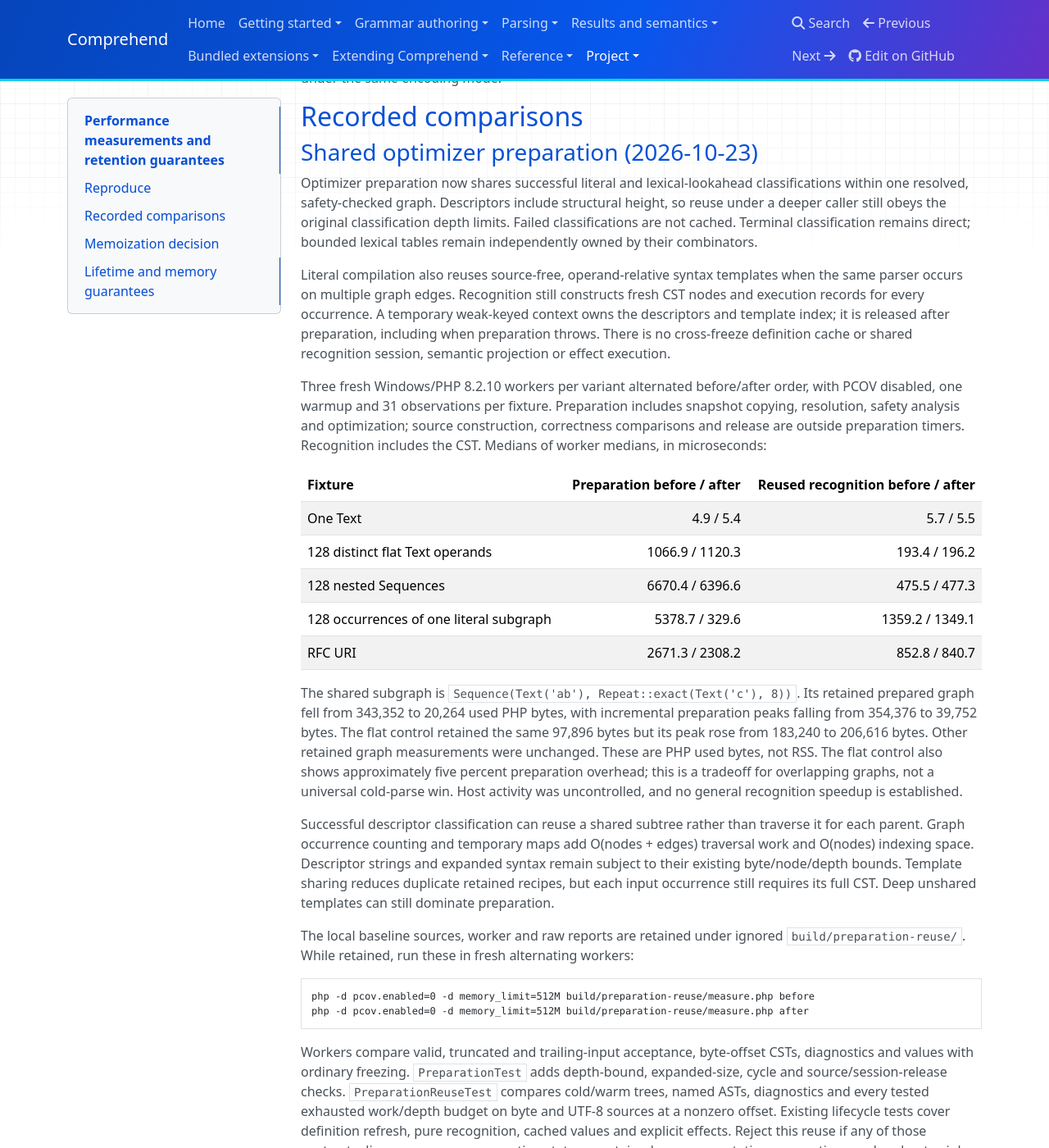
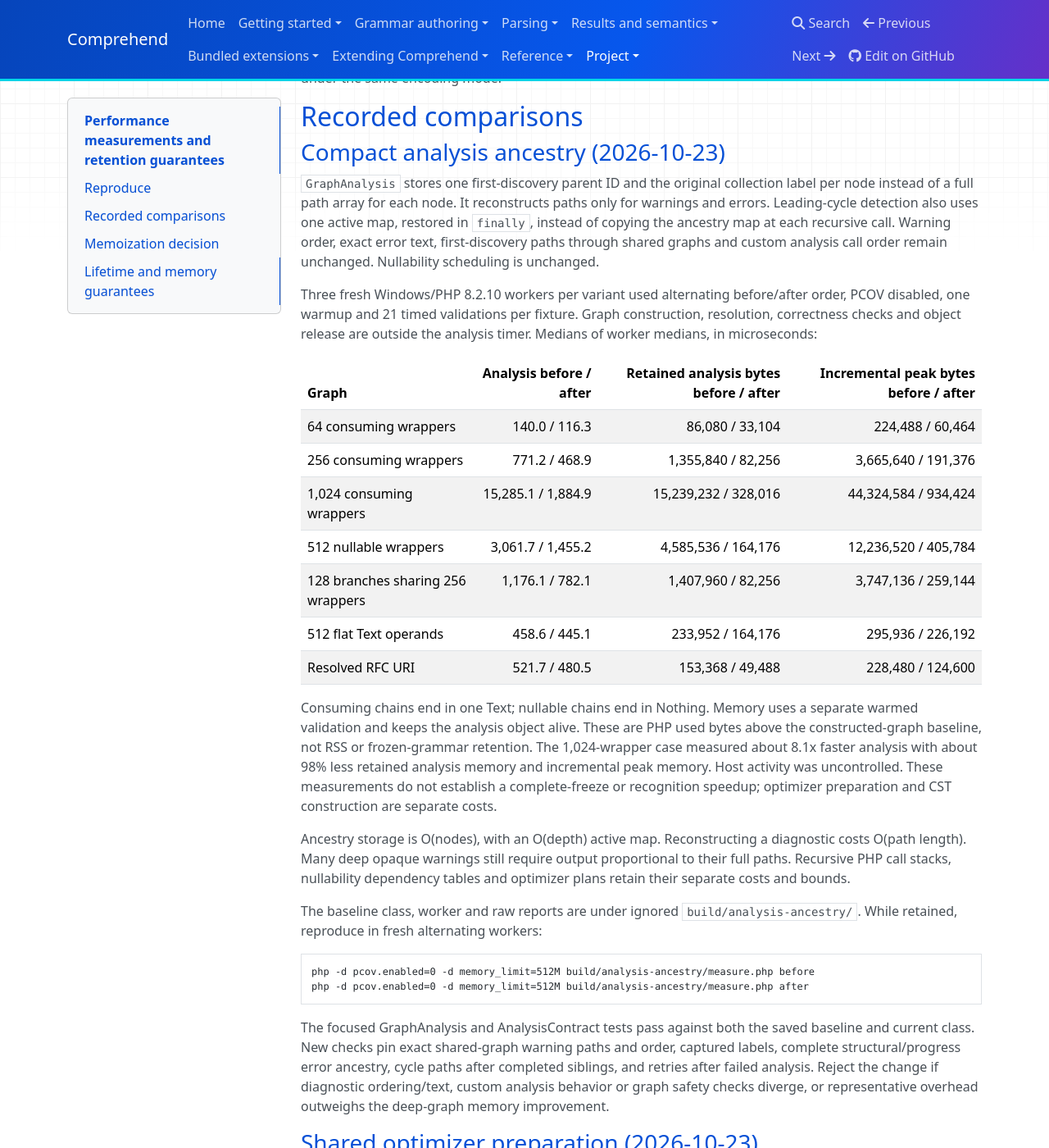
Before and after one commit to vanderlee/Comprehend, an MkDocs documentation site: the page built from docs/performance.md, in a window 1280 px wide and 1400 px high, scrolled down 867 px. Shown: the whole window at 82% size. Built offline with MkDocs 1.6.1, drawn with Linux system fonts in a browser that asks for light colours; nearby versions of some CDN libraries.

Commit message:
Replace copied analysis paths with compact ancestry

````diff
--- a/docs/performance.md
+++ b/docs/performance.md
@@ -40,6 +40,58 @@ results are engineering baselines, not platform-independent guarantees. Byte
 and UTF-8 source results should only be compared under the same encoding mode.
 
 ## Recorded comparisons
+
+### Compact analysis ancestry (2026-10-23)
+
+`GraphAnalysis` stores one first-discovery parent ID and the original collection
+label per node instead of a full path array for each node. It reconstructs paths
+only for warnings and errors. Leading-cycle detection also uses one active map,
+restored in `finally`, instead of copying the ancestry map at each recursive call.
+Warning order, exact error text, first-discovery paths through shared graphs and
+custom analysis call order remain unchanged. Nullability scheduling is unchanged.
+
+Three fresh Windows/PHP 8.2.10 workers per variant used alternating before/after
+order, PCOV disabled, one warmup and 21 timed validations per fixture. Graph
+construction, resolution, correctness checks and object release are outside the
+analysis timer. Medians of worker medians, in microseconds:
+
+| Graph | Analysis before / after | Retained analysis bytes before / after | Incremental peak bytes before / after |
+|---|---:|---:|---:|
+| 64 consuming wrappers | 140.0 / 116.3 | 86,080 / 33,104 | 224,488 / 60,464 |
+| 256 consuming wrappers | 771.2 / 468.9 | 1,355,840 / 82,256 | 3,665,640 / 191,376 |
+| 1,024 consuming wrappers | 15,285.1 / 1,884.9 | 15,239,232 / 328,016 | 44,324,584 / 934,424 |
+| 512 nullable wrappers | 3,061.7 / 1,455.2 | 4,585,536 / 164,176 | 12,236,520 / 405,784 |
+| 128 branches sharing 256 wrappers | 1,176.1 / 782.1 | 1,407,960 / 82,256 | 3,747,136 / 259,144 |
+| 512 flat Text operands | 458.6 / 445.1 | 233,952 / 164,176 | 295,936 / 226,192 |
+| Resolved RFC URI | 521.7 / 480.5 | 153,368 / 49,488 | 228,480 / 124,600 |
+
+Consuming chains end in one Text; nullable chains end in Nothing. Memory uses a
+separate warmed validation and keeps the analysis object alive. These are PHP
+used bytes above the constructed-graph baseline, not RSS or frozen-grammar
+retention. The 1,024-wrapper case measured about 8.1x faster analysis with about
+98% less retained analysis memory and incremental peak memory. Host activity was
+uncontrolled. These measurements do not establish a complete-freeze or recognition
+speedup; optimizer preparation and CST construction are separate costs.
+
+Ancestry storage is O(nodes), with an O(depth) active map. Reconstructing a
+diagnostic costs O(path length). Many deep opaque warnings still require output
+proportional to their full paths. Recursive PHP call stacks, nullability dependency
+tables and optimizer plans retain their separate costs and bounds.
+
+The baseline class, worker and raw reports are under ignored
+`build/analysis-ancestry/`. While retained, reproduce in fresh alternating workers:
+
+```sh
+php -d pcov.enabled=0 -d memory_limit=512M build/analysis-ancestry/measure.php before
+php -d pcov.enabled=0 -d memory_limit=512M build/analysis-ancestry/measure.php after
+```
+
+The focused GraphAnalysis and AnalysisContract tests pass against both the saved
+baseline and current class. New checks pin exact shared-graph warning paths and
+order, captured labels, complete structural/progress error ancestry, cycle paths
+after completed siblings, and retries after failed analysis. Reject the change if
+diagnostic ordering/text, custom analysis behavior or graph safety checks diverge,
+or representative overhead outweighs the deep-graph memory improvement.
 
 ### Shared optimizer preparation (2026-10-23)
 
````
Also changed, not shown: HUMANS.md (+1 -1 lines), docs/grammar-authoring.md (+5 -2 lines), 2 other files.
